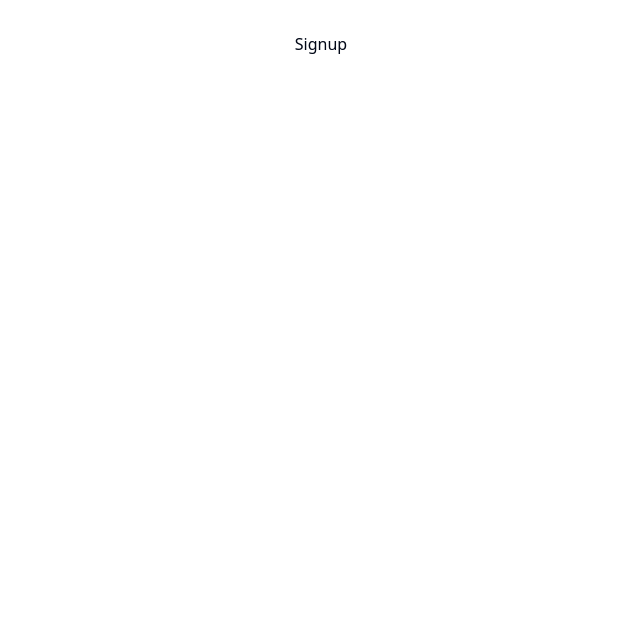
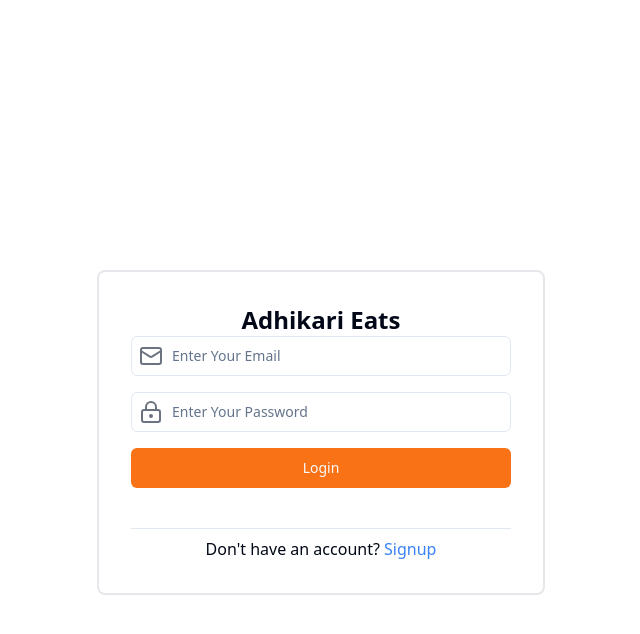
Before and after one commit to ealinaa/Restaurant-Website-With-MERN, a React (Vite) app in the folder frontend/: page /signup in a window 1280 px wide. Shown: the top 634 px of the page, without its empty margins (319-959 px from the left). Built offline with nearby package versions, Linux system fonts and the light colour scheme.

Commit message:
worked with frontend

```diff
--- a/frontend/src/auth/Signup.tsx
+++ b/frontend/src/auth/Signup.tsx
@@ -1,8 +1,100 @@
+import { Button } from "@/components/ui/button"
+import { Input } from "@/components/ui/input"
+import { Separator } from "@/components/ui/separator"
+
+import { Loader2, LockKeyhole, Mail } from "lucide-react"
+import { ChangeEvent, FormEvent, useState } from "react"
+import { Link } from "react-router-dom"
 
 
+// let age = 21; // age always is number
+// age = "hello";
+
+// typescript ma type define garni 2 ota tarika huncha
+
+// interface LoginInputState {
+//   email: String;
+//   password: String,
+// }
+type SignupInputState= {
+    fullname:string;
+  email: string;
+  password: string,
+  contact:string,
+}
+
 const Signup = () => {
+  const [input, setInput] = useState<SignupInputState>({
+    fullname: "",
+    email: "",
+    password: "",
+    contact: ""
+
+  });
+  const changeEventHandler = (e:ChangeEvent<HTMLInputElement>) => {
+    const {name, value} = e.target;
+    setInput({...input, [name]:value});
+  }
+  const loginSubmitHandler = (e:FormEvent) => {
+    e.preventDefault();
+    console.log(input);
+  }
+  const loading = false;
   return (
-    <div>Signup</div>
+
+
+    <div className="flex items-center justify-center min-h-screen">
+      <form onSubmit={loginSubmitHandler} className="md:p-8 w-full max-w-md border-2 md:border-solid border-gray-200 rounded-lg mx-4">
+        <div className="mb-4">
+          <h1 className="font-bold text-2xl">Adhikari Eats</h1>
+          <div className="mb-4 relative">
+            <Input
+              type="email"
+              placeholder="Enter Your Email"
+              value={input.email}
+              onChange={changeEventHandler}
+              name="email"
+              className="pl-10 focus-visible:ring-1"
+            />
+            <Mail className="absolute inset-y-2 left-2 text-gray-500 pointer-events-none" />
+          </div>
+        </div>
+
+        <div className="mb-4 relative">
+          <Input
+            type="password"
+            placeholder="Enter Your Password"
+            value={input.password}
+            onChange={changeEventHandler}
+            name="password"
+            className="pl-10 focus-visible:ring-1"
+          />
+          <LockKeyhole className="absolute inset-y-2 left-2 text-gray-500" />
+        </div>
+
+        <div className="mb-10">
+          {loading ? (
+            <Button disabled className="bg-orange-500 w-full hover:bg-hoverOrange">
+              <Loader2 className="mr-2 h-4 w-4 animate-spin" />
+              Please Wait
+            </Button>
+          ) : (
+            <Button type="submit" className="w-full bg-orange-500 hover:bg-hoverOrange">
+              Login
+            </Button>
+          )}
+        </div>
+
+        <Separator />
+
+        <p className="mt-2">
+          Don't have an account?{" "}
+          <Link to="/signup" className="text-blue-500">
+            Signup
+          </Link>
+        </p>
+      </form>
+    </div>
   )
 }
 
```
